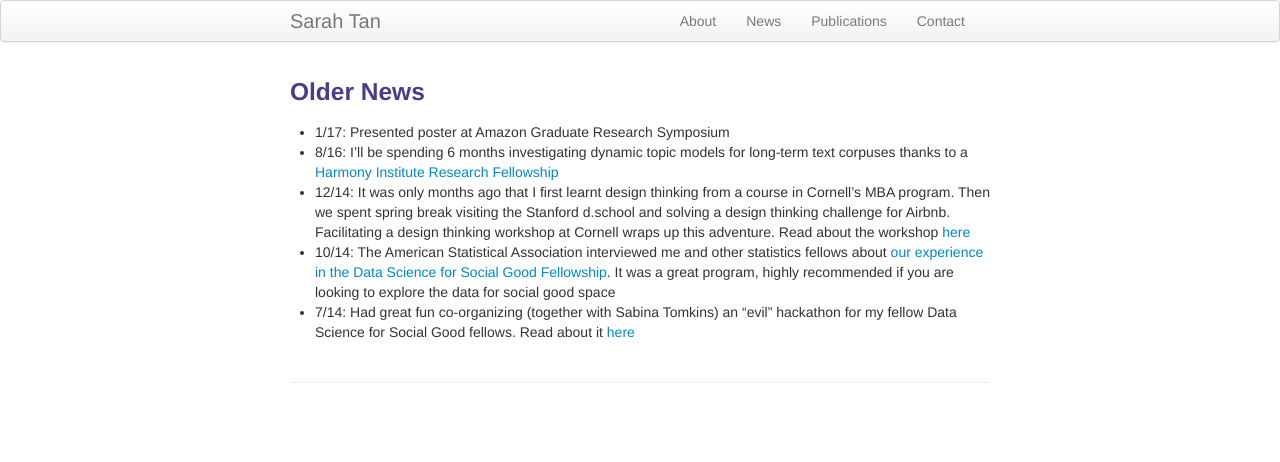
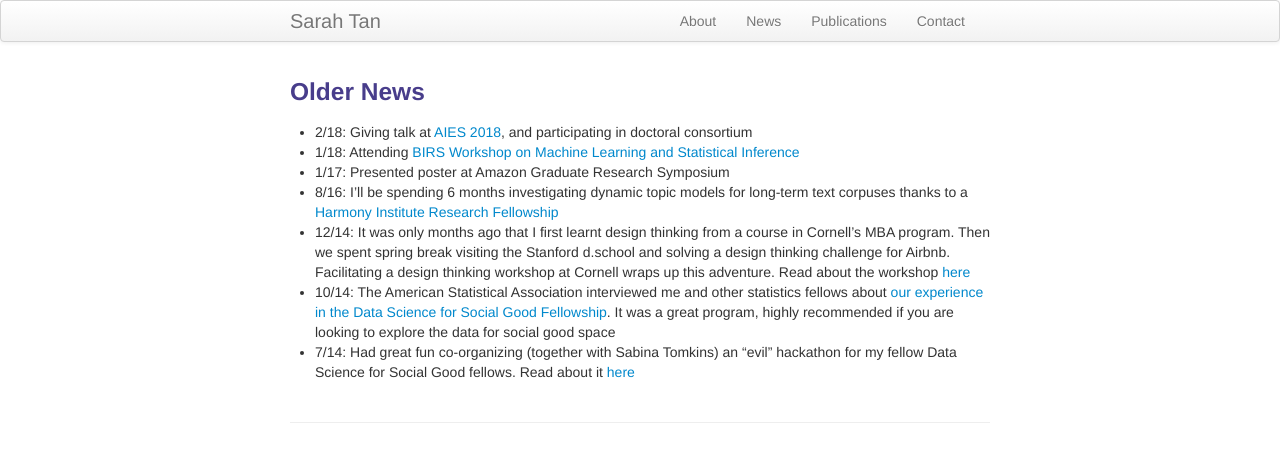
Before and after one commit to shftan/shftan.github.io, a Jekyll site: the page built from oldernews.md, in a window 1280 px wide. Shown: the top 462 px of the page. Built offline with Jekyll 4.4.1, drawn with Linux system fonts in a browser that asks for light colours.

Commit message:
Update oldernews.md

```diff
--- a/oldernews.md
+++ b/oldernews.md
@@ -7,6 +7,8 @@ keywords: Sarah Tan, Cornell, Statistics, interpretability, causal inference
 
 <div class="row-fluid" id="news"><h3>Older News</h3>
 </div>
+- 2/18: Giving talk at [AIES 2018](http://www.aies-conference.com), and participating in doctoral consortium
+- 1/18: Attending [BIRS Workshop on Machine Learning and Statistical Inference](http://www.birs.ca/events/2018/5-day-workshops/18w5054)
 - 1/17: Presented poster at Amazon Graduate Research Symposium
 - 8/16: I'll be spending 6 months investigating dynamic topic models for long-term text corpuses thanks to a [Harmony Institute Research Fellowship](https://harmonylabs.org)
 - 12/14: It was only months ago that I first learnt design thinking from a course in Cornell's MBA program. Then we spent spring break visiting the Stanford d.school and solving a design thinking challenge for Airbnb. Facilitating a design thinking workshop at Cornell wraps up this adventure. Read about the workshop [here](https://team42design.wordpress.com/")
```
